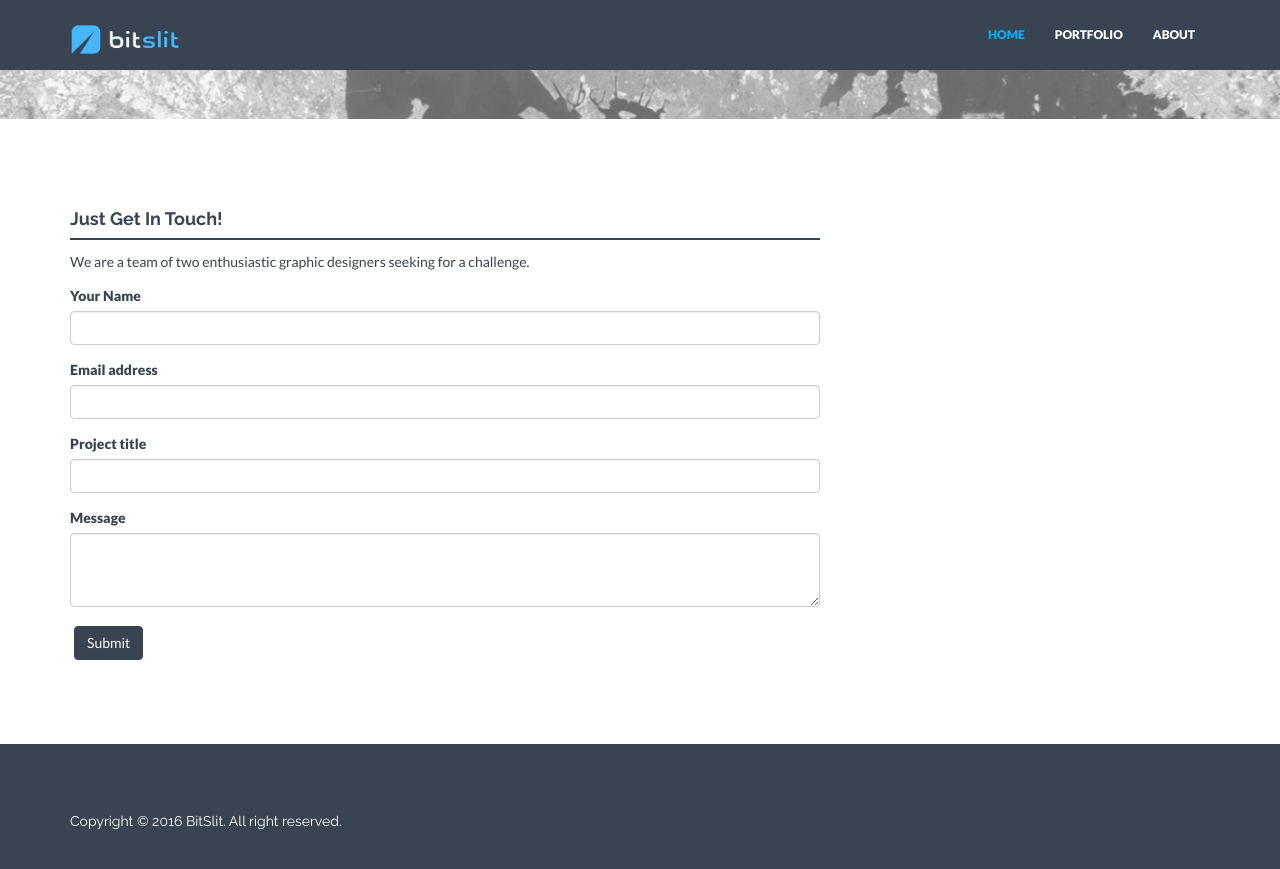
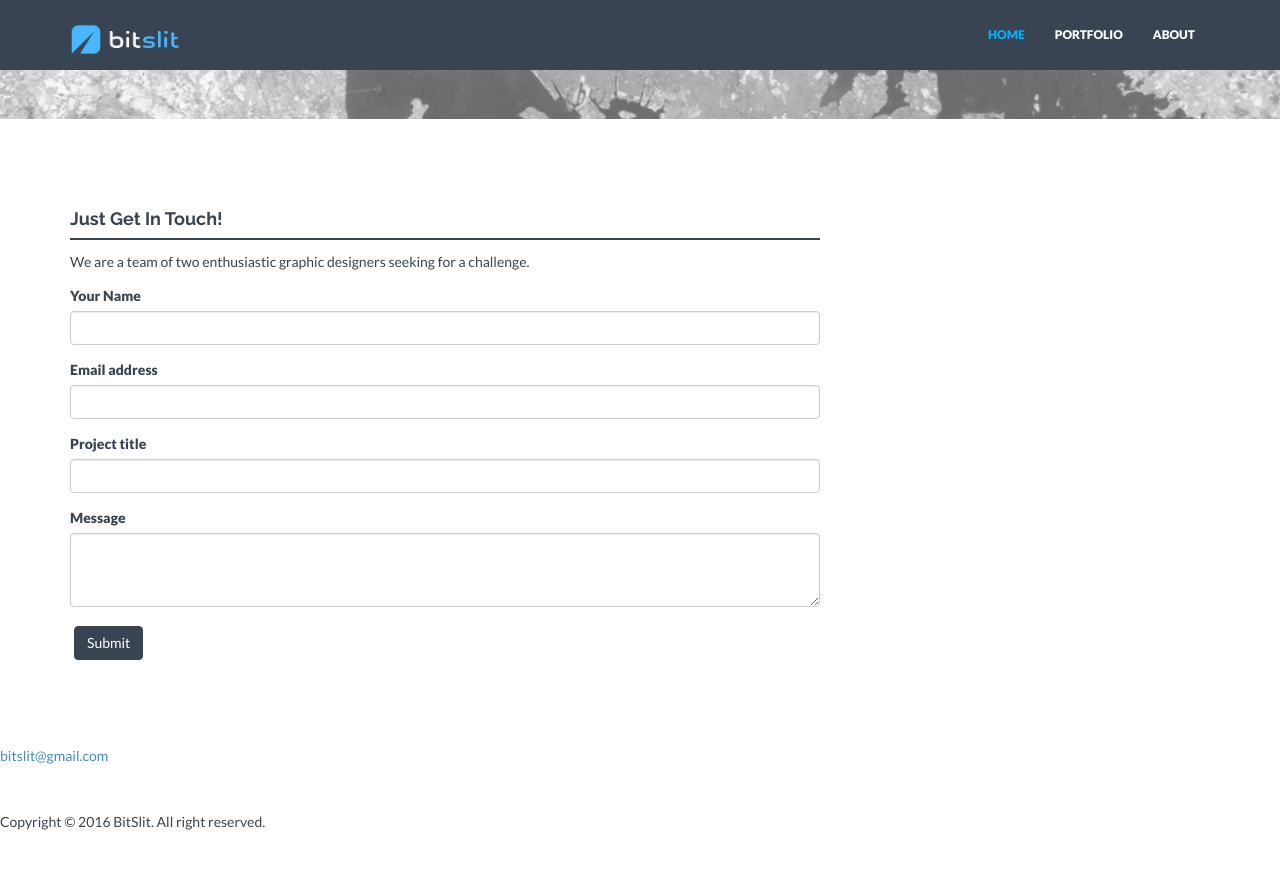
Before and after one commit to bitslit/portfolio, a Jekyll site: the page built from index.html, in a window 1280 px wide and 900 px high, scrolled down 2067 px. Shown: the top 869 px of the window. Built offline with Jekyll 4.4.1, drawn with Linux system fonts in a browser that asks for light colours; nearby versions of some CDN libraries; after the commit the page ends 2913 px from its top, so only the background shows below that.

Commit message:
Update footer.html

```diff
--- a/_includes/footer.html
+++ b/_includes/footer.html
@@ -1,9 +1,28 @@
-<div id="footerwrap">
-    <div class="container">
-        <div class="row">
-            <div class="col-lg-4">
-                <h5>Copyright © 2016 BitSlit. All right reserved.</h5>
+            <div class="footer-bottom-wrapper">
+              <div class="footer-bottom-content">
+                <div class="footer-content-right">
+                  <div class="social-wrapper">
+                    <a class="flip-over social fb"
+                       href="https://www.fb.com/ludibes.designs"
+                       target="_blank"></a>
+                    <a class="flip-over social linkedin"
+                       href="http://rs.linkedin.com/in/ludibes" target="_blank"></a>
+                    <a class="flip-over social gplus"
+                       href="https://plus.google.com/+BrankoLoncarLudibes"
+                       target="_blank"></a>
+                    <a class="flip-over social behance"
+                       href="https://www.behance.net/ludibes" target="_blank"></a>
+                    <a class="flip-over social dribble"
+                       href="https://dribbble.com/ludibes" target="_blank"></a>
+                  </div>
+                </div>
+                <div class="footer-content-left">
+                  <p class="footer-text mail">
+                    <a href="mailto:bitslit@gmail.com">bitslit@gmail.com</a>
+                  </p><br>
+
+                  <p class="footer-text copyright">Copyright © 2016 BitSlit.
+                    All right reserved.</p>
+                </div>
+              </div>
             </div>
-        </div><! --/row -->
-    </div><! --/container -->
-</div><! --/footerwrap -->
```
